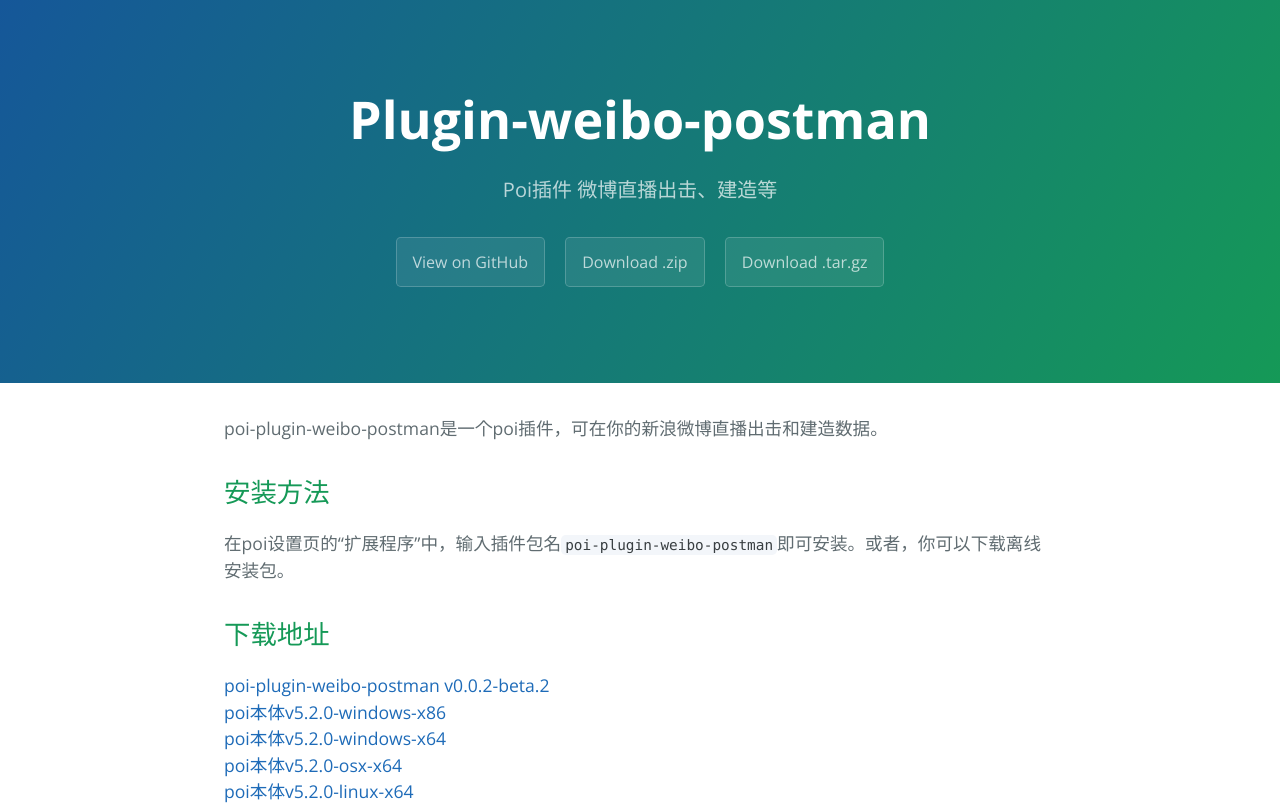
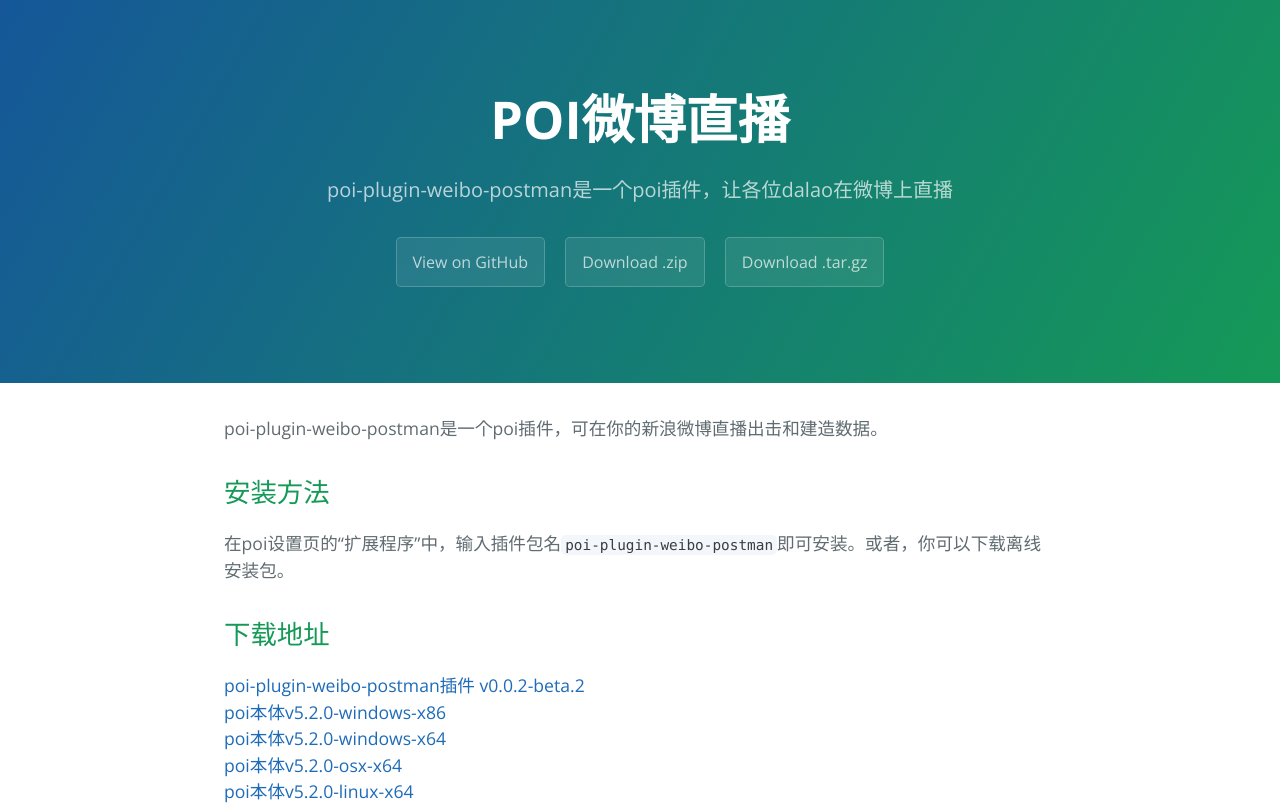
Before and after one commit to Chion82/plugin-weibo-postman, a plain HTML site: page index.html in a window 1280 px wide. Shown: the top 807 px of the page. Drawn offline with nearby package versions, Linux system fonts and the light colour scheme.

Commit message:
Create gh-pages branch via GitHub

```diff
--- a/index.html
+++ b/index.html
@@ -2,7 +2,7 @@
 <html lang="en-us">
   <head>
     <meta charset="UTF-8">
-    <title>Plugin-weibo-postman by Chion82</title>
+    <title>POI微博直播 by Chion82</title>
     <meta name="viewport" content="width=device-width, initial-scale=1">
     <link rel="stylesheet" type="text/css" href="stylesheets/normalize.css" media="screen">
     <link href='https://fonts.googleapis.com/css?family=Open+Sans:400,700' rel='stylesheet' type='text/css'>
@@ -11,8 +11,8 @@
   </head>
   <body>
     <section class="page-header">
-      <h1 class="project-name">Plugin-weibo-postman</h1>
-      <h2 class="project-tagline">Poi插件 微博直播出击、建造等</h2>
+      <h1 class="project-name">POI微博直播</h1>
+      <h2 class="project-tagline">poi-plugin-weibo-postman是一个poi插件，让各位dalao在微博上直播</h2>
       <a href="https://github.com/Chion82/plugin-weibo-postman" class="btn">View on GitHub</a>
       <a href="https://github.com/Chion82/plugin-weibo-postman/zipball/master" class="btn">Download .zip</a>
       <a href="https://github.com/Chion82/plugin-weibo-postman/tarball/master" class="btn">Download .tar.gz</a>
@@ -29,7 +29,7 @@
 <h2>
 <a id="下载地址" class="anchor" href="#%E4%B8%8B%E8%BD%BD%E5%9C%B0%E5%9D%80" aria-hidden="true"><span aria-hidden="true" class="octicon octicon-link"></span></a>下载地址</h2>
 
-<p><a href="https://github.com/Chion82/plugin-weibo-postman/releases/download/0.0.2-beta/plugin-weibo-postman.tar.gz">poi-plugin-weibo-postman v0.0.2-beta.2</a><br>
+<p><a href="https://github.com/Chion82/plugin-weibo-postman/releases/download/0.0.2-beta/plugin-weibo-postman.tar.gz">poi-plugin-weibo-postman插件 v0.0.2-beta.2</a><br>
 <a href="https://github.com/poooi/poi/releases/download/v5.2.0/poi-v5.2.0-win32-ia32.7z">poi本体v5.2.0-windows-x86</a><br>
 <a href="https://github.com/poooi/poi/releases/download/v5.2.0/poi-v5.2.0-win32-x64.7z">poi本体v5.2.0-windows-x64</a><br>
 <a href="https://github.com/poooi/poi/releases/download/v5.2.0/Poi-v5.2.0-osx-x64.dmg">poi本体v5.2.0-osx-x64</a><br>
@@ -44,7 +44,7 @@
 <img src="https://raw.githubusercontent.com/Chion82/plugin-weibo-postman/master/screenshot-4.png" alt="">  </p>
 
       <footer class="site-footer">
-        <span class="site-footer-owner"><a href="https://github.com/Chion82/plugin-weibo-postman">Plugin-weibo-postman</a> is maintained by <a href="https://github.com/Chion82">Chion82</a>.</span>
+        <span class="site-footer-owner"><a href="https://github.com/Chion82/plugin-weibo-postman">POI微博直播</a> is maintained by <a href="https://github.com/Chion82">Chion82</a>.</span>
 
         <span class="site-footer-credits">This page was generated by <a href="https://pages.github.com">GitHub Pages</a> using the <a href="https://github.com/jasonlong/cayman-theme">Cayman theme</a> by <a href="https://twitter.com/jasonlong">Jason Long</a>.</span>
       </footer>
--- a/params.json
+++ b/params.json
@@ -1 +1 @@
-{"name":"Plugin-weibo-postman","tagline":"Poi插件 微博直播出击、建造等","body":"\r\npoi-plugin-weibo-postman是一个poi插件，可在你的新浪微博直播出击和建造数据。\r\n\r\n安装方法\r\n------\r\n在poi设置页的“扩展程序”中，输入插件包名`poi-plugin-weibo-postman`即可安装。或者，你可以下载离线安装包。\r\n\r\n下载地址\r\n-------\r\n[poi-plugin-weibo-postman v0.0.2-beta.2](https://github.com/Chion82/plugin-weibo-postman/releases/download/0.0.2-beta/plugin-weibo-postman.tar.gz)  \r\n[poi本体v5.2.0-windows-x86](https://github.com/poooi/poi/releases/download/v5.2.0/poi-v5.2.0-win32-ia32.7z)  \r\n[poi本体v5.2.0-windows-x64](https://github.com/poooi/poi/releases/download/v5.2.0/poi-v5.2.0-win32-x64.7z)  \r\n[poi本体v5.2.0-osx-x64](https://github.com/poooi/poi/releases/download/v5.2.0/Poi-v5.2.0-osx-x64.dmg)  \r\n[poi本体v5.2.0-linux-x64](https://github.com/poooi/poi/releases/download/v5.2.0/poi-v5.2.0-linux-x64.7z)  \r\n\r\n截图\r\n----\r\n![](https://raw.githubusercontent.com/Chion82/plugin-weibo-postman/master/screenshot-1.png)  \r\n![](https://raw.githubusercontent.com/Chion82/plugin-weibo-postman/master/screenshot-2.png)  \r\n![](https://raw.githubusercontent.com/Chion82/plugin-weibo-postman/master/screenshot-3.png)  \r\n![](https://raw.githubusercontent.com/Chion82/plugin-weibo-postman/master/screenshot-4.png)  ","google":"","note":"Don't delete this file! It's used internally to help with page regeneration."}
+{"name":"POI微博直播","tagline":"poi-plugin-weibo-postman是一个poi插件，让各位dalao在微博上直播","body":"\r\npoi-plugin-weibo-postman是一个poi插件，可在你的新浪微博直播出击和建造数据。\r\n\r\n安装方法\r\n------\r\n在poi设置页的“扩展程序”中，输入插件包名`poi-plugin-weibo-postman`即可安装。或者，你可以下载离线安装包。\r\n\r\n下载地址\r\n-------\r\n[poi-plugin-weibo-postman插件 v0.0.2-beta.2](https://github.com/Chion82/plugin-weibo-postman/releases/download/0.0.2-beta/plugin-weibo-postman.tar.gz)  \r\n[poi本体v5.2.0-windows-x86](https://github.com/poooi/poi/releases/download/v5.2.0/poi-v5.2.0-win32-ia32.7z)  \r\n[poi本体v5.2.0-windows-x64](https://github.com/poooi/poi/releases/download/v5.2.0/poi-v5.2.0-win32-x64.7z)  \r\n[poi本体v5.2.0-osx-x64](https://github.com/poooi/poi/releases/download/v5.2.0/Poi-v5.2.0-osx-x64.dmg)  \r\n[poi本体v5.2.0-linux-x64](https://github.com/poooi/poi/releases/download/v5.2.0/poi-v5.2.0-linux-x64.7z)  \r\n\r\n截图\r\n----\r\n![](https://raw.githubusercontent.com/Chion82/plugin-weibo-postman/master/screenshot-1.png)  \r\n![](https://raw.githubusercontent.com/Chion82/plugin-weibo-postman/master/screenshot-2.png)  \r\n![](https://raw.githubusercontent.com/Chion82/plugin-weibo-postman/master/screenshot-3.png)  \r\n![](https://raw.githubusercontent.com/Chion82/plugin-weibo-postman/master/screenshot-4.png)  ","google":"","note":"Don't delete this file! It's used internally to help with page regeneration."}
```
